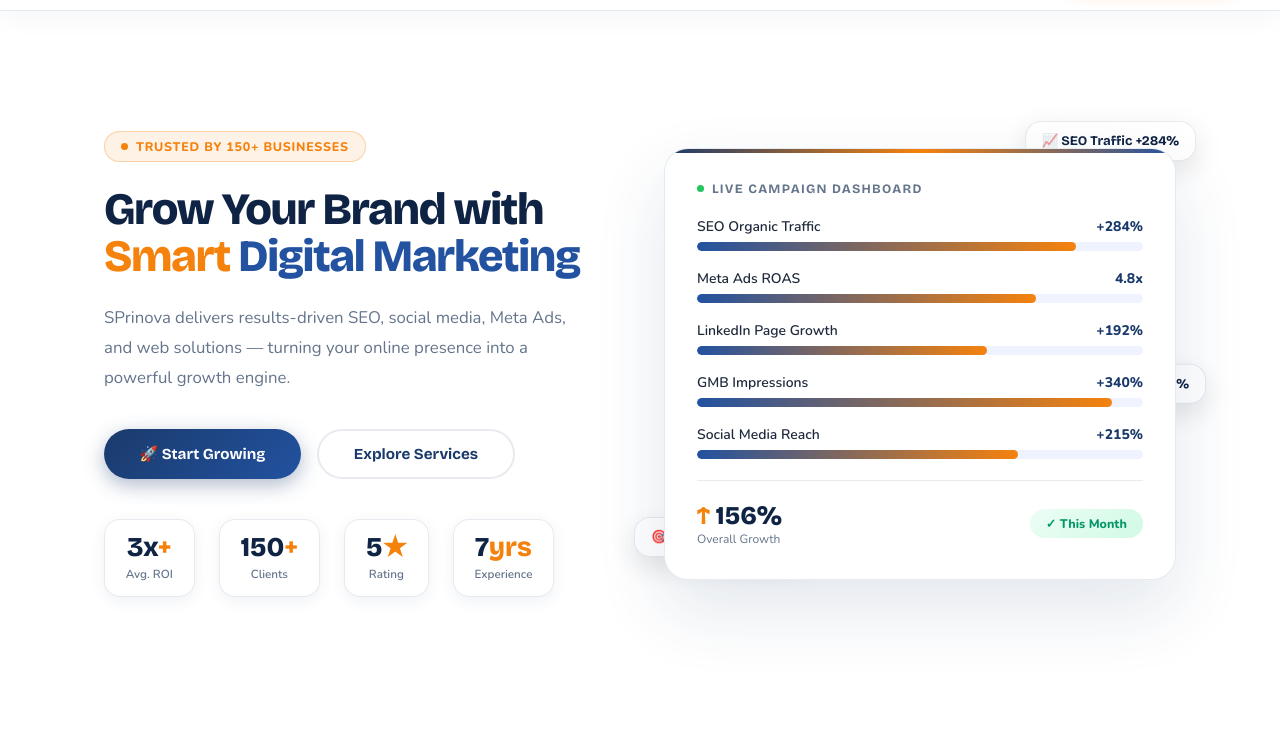
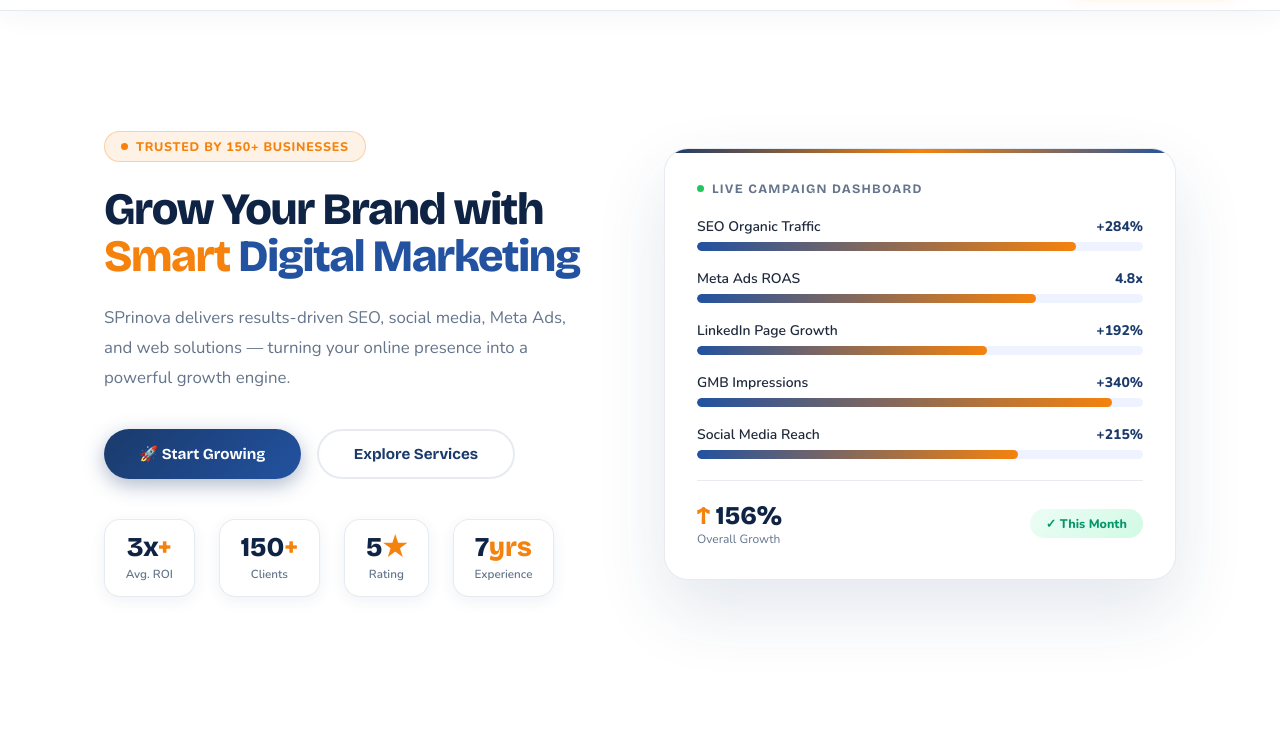
Before and after one commit to syghorpade15-stack/sprinovadigitalmarketing, a website: page index (3).html in a window 1280 px wide. Shown: the part 68-800 px from the top of the page. Drawn offline with nearby package versions, Linux system fonts and the light colour scheme; a web font is replaced by a local one.

Commit message:
Remove float badges from hero section
Removed float badges for SEO Traffic, Meta Ads, and LinkedIn.

```diff
--- a/index (3).html
+++ b/index (3).html
@@ -1001,10 +1001,6 @@
         <div class="stat-pill"><div class="stat-num">7<span>yrs</span></div><div class="stat-lbl">Experience</div></div>
       </div>
     </div>
-    <div class="hero-right">
-      <div class="float-badge fb-1">📈 SEO Traffic +284%</div>
-      <div class="float-badge fb-2">🎯 Meta Ads ROAS 4.8x</div>
-      <div class="float-badge fb-3">💼 LinkedIn +192%</div>
       <div class="hero-card">
         <div class="hc-title"><span class="hc-live-dot"></span> Live Campaign Dashboard</div>
         <div class="metric-row">
```
